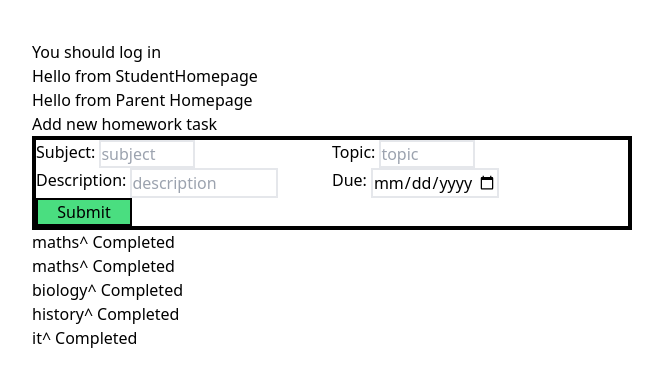
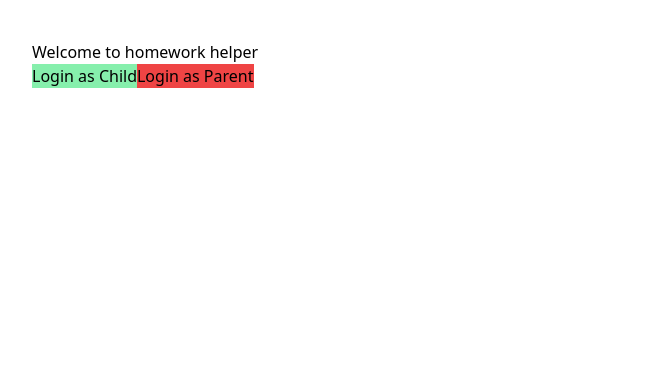
Before and after one commit to TomBirbeck/homework-helper, a React (Vite) app: page / in a window 1280 px wide. Shown: the top 386 px of the page, without its empty margins (8-671 px from the left). Built offline with nearby package versions, Linux system fonts and the light colour scheme.

Commit message:
added react router and set up routes for log in page and parent and student portal

```diff
--- a/package.json
+++ b/package.json
@@ -10,7 +10,8 @@
   },
   "dependencies": {
     "react": "^18.2.0",
-    "react-dom": "^18.2.0"
+    "react-dom": "^18.2.0",
+    "react-router-dom": "^6.4.3"
   },
   "devDependencies": {
     "@types/react": "^18.0.24",
--- a/src/components/App/index.tsx
+++ b/src/components/App/index.tsx
@@ -1,6 +1,7 @@
 import { useState } from 'react'
+import {Routes, Route} from 'react-router-dom'
+import './App.css'
 import LoginPage from '../Login'
-import './App.css'
 import StudentHomepage from '../StudentHomepage'
 import ParentHomepage from '../ParentHomepage'
 import NewTaskForm from '../NewTaskForm'
@@ -13,11 +14,13 @@ function App() {
 
   return (
     <div className="m-10">
-      <LoginPage/>
-      <StudentHomepage/>
-      <ParentHomepage/>
-      <NewTaskForm setTasks={setTasks}/>
-      <Tasks tasks={tasks}/>
+    <Routes>
+    <Route path="/" element={ <LoginPage/> } />
+    <Route path="/student" element={ <StudentHomepage/> } />
+    <Route path="/parent" element={ <ParentHomepage/>} />
+      {/* <NewTaskForm setTasks={setTasks}/>
+      <Tasks tasks={tasks}/> */}
+</Routes>
     </div>
   )
 }
--- a/src/components/Login/index.tsx
+++ b/src/components/Login/index.tsx
@@ -1,6 +1,16 @@
+import {Link} from 'react-router-dom'
+
 const LoginPage = () => {
     return (
-        <h1>You should log in</h1>
+        <div>
+        <h1>Welcome to homework helper</h1>
+        <Link to='student'>
+        <button className="bg-green-300">Login as Child</button>
+        </Link>
+        <Link to='parent'>
+        <button className="bg-red-500">Login as Parent</button>
+        </Link>
+        </div>
     )
 }
 
--- a/src/main.tsx
+++ b/src/main.tsx
@@ -2,9 +2,12 @@ import React from 'react'
 import ReactDOM from 'react-dom/client'
 import App from '../src/components/App'
 import './index.css'
+import {BrowserRouter} from 'react-router-dom'
 
 ReactDOM.createRoot(document.getElementById('root') as HTMLElement).render(
+  <BrowserRouter>
   <React.StrictMode>
     <App />
   </React.StrictMode>
+  </BrowserRouter>
 )
```
Also changed, not shown: 1 other file (tests, documents, lock files or other folders).
